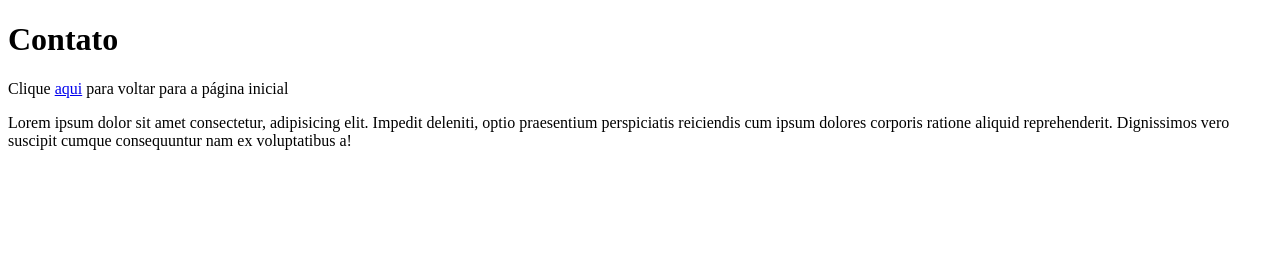
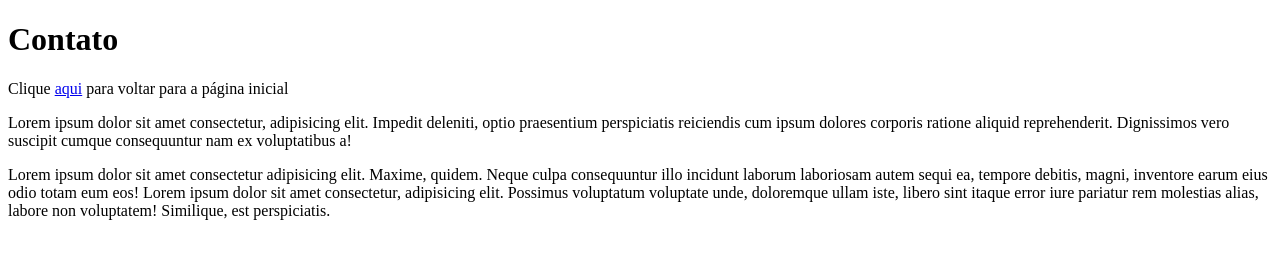
Before and after one commit to ManticCosine406/git-branches, a plain HTML site: page contato.html in a window 1280 px wide. Drawn offline with Linux system fonts and the light colour scheme.

Commit message:
2 lorens adicionados

```diff
--- a/contato.html
+++ b/contato.html
@@ -11,6 +11,8 @@
         <p>Clique <a href="index.html">aqui</a> para voltar para a página inicial</p>
     </main>
     <section>Lorem ipsum dolor sit amet consectetur, adipisicing elit. Impedit deleniti, optio praesentium perspiciatis reiciendis cum ipsum dolores corporis ratione aliquid reprehenderit. Dignissimos vero suscipit cumque consequuntur nam ex voluptatibus a!</section>
-
+    <p>Lorem ipsum dolor sit amet consectetur adipisicing elit. Maxime, quidem. Neque culpa consequuntur illo incidunt laborum laboriosam autem sequi ea, tempore debitis, magni, inventore earum eius odio totam eum eos!
+        Lorem ipsum dolor sit amet consectetur, adipisicing elit. Possimus voluptatum voluptate unde, doloremque ullam iste, libero sint itaque error iure pariatur rem molestias alias, labore non voluptatem! Similique, est perspiciatis.
+    </p>
 </body>
 </html>
```
